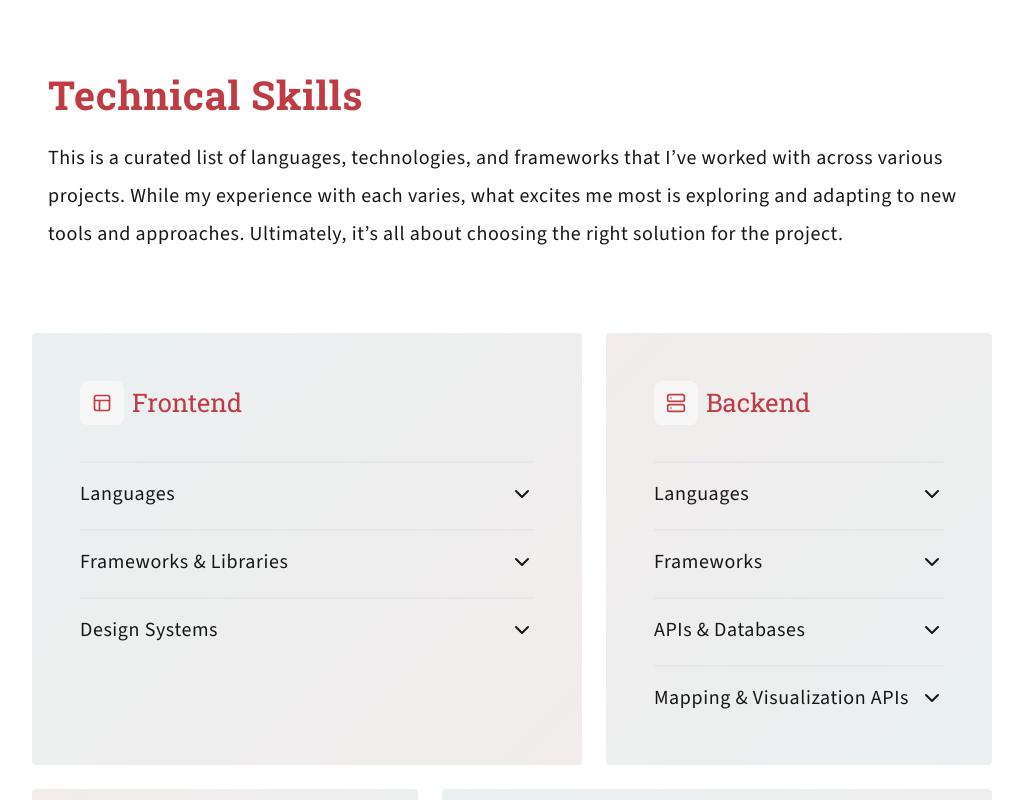
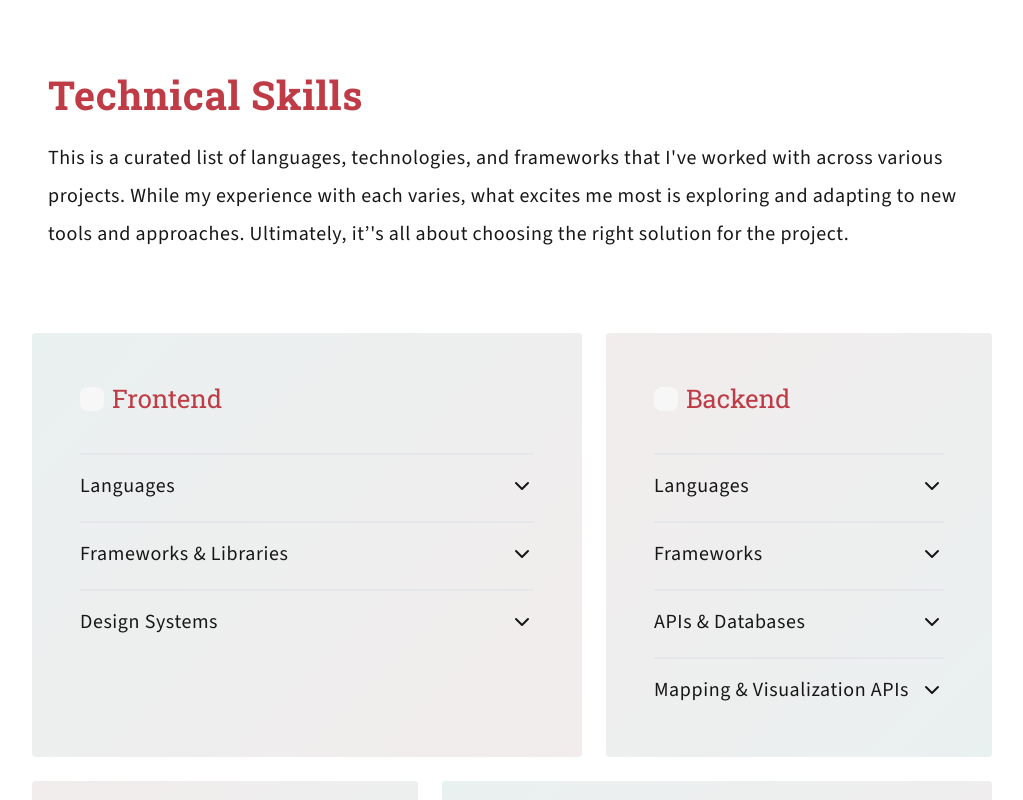
Before and after one commit to kalevitan/kylelevitan, a Next.js app: page / in a window 1280 px wide. Shown: the part 5700-6500 px from the top of the page, without its empty margins (128-1151 px from the left). Built offline with nearby package versions, Linux system fonts and the light colour scheme.

Commit message:
Fix typescript compile errors

```diff
--- a/app/components/credentials/index.tsx
+++ b/app/components/credentials/index.tsx
@@ -1,8 +1,8 @@
 // components/Index.tsx
 'use client';
-import React, { useState } from "react";
+import React from "react";
 import credentialsData from "./credentials.json";
-import * as LucideIcons from 'lucide-react';
+import { LucideProps, icons as LucideIcons } from 'lucide-react';
 import Accordion from "./accordion";
 
 interface Skill {
@@ -21,6 +21,10 @@ interface CredentialsData {
   credentials: Credential[];
 }
 
+interface IconProps extends LucideProps {
+  iconName: string;
+}
+
 const Credentials: React.FC = () => {
   const credentials: CredentialsData = credentialsData;
   // const [expandedCategory, setExpandedCategory] = useState('');
@@ -30,10 +34,10 @@ const Credentials: React.FC = () => {
   //   console.log(expandedCategory);
   // }
 
-  const DynamicIcon = ({ iconName, ...props }) => {
-    const Icon = LucideIcons[iconName];
-    if (!Icon) return null;
-    return <Icon {...props} />;
+  const DynamicIcon = ({ iconName, ...props }: IconProps) => {
+    const LucideIcon = LucideIcons[iconName as keyof typeof LucideIcons];
+    if (!LucideIcon || typeof LucideIcon !== "function") return null;
+    return <LucideIcon {...props} />;
   };
 
   return (
@@ -42,7 +46,8 @@ const Credentials: React.FC = () => {
         <h2>Technical Skills</h2>
         <div className="credentials__introduction">
           <p className="lead">
-            This is a curated list of languages, technologies, and frameworks that I’ve worked with across various projects. While my experience with each varies, what excites me most is exploring and adapting to new tools and approaches. Ultimately, it’s all about choosing the right solution for the project.          </p>
+            This is a curated list of languages, technologies, and frameworks that I&apos;ve worked with across various projects. While my experience with each varies, what excites me most is exploring and adapting to new tools and approaches. Ultimately, it’&apos;s all about choosing the right solution for the project.
+          </p>
         </div>
       </div>
       <div className="layout xl:!col-span-3 xl:mx-40 2xl:mx-60 mx-0 !px-0">
@@ -51,7 +56,7 @@ const Credentials: React.FC = () => {
             <div className={`credentials__list flex flex-col p-12 border-spacing-2 rounded items-start gap-6 ${credential.grid == 'large' ? 'col-span-full sm:col-span-7 gradient-left' : 'col-span-full sm:col-span-5 gradient-right'}`} key={credential.category}>
               <h3 className="m-0 flex gap-2 items-center">
                 <div className="p-3 rounded-lg bg-[var(--background-gray)] bg-opacity-10">
-                  <DynamicIcon className="w-5 h-5 text-[var(--brand)]" iconName={credential.icon} size={25} />
+                  <DynamicIcon className={"w-5 h-5 text-[var(--brand)]"} iconName={credential.icon} size={25} />
                 </div>
                 {credential.category}
               </h3>
--- a/app/components/header.tsx
+++ b/app/components/header.tsx
@@ -19,7 +19,7 @@ export const Header: React.FC = () => {
       </h1>
       <div className="header__introduction">
         <p className="lead">
-          I'm a software engineer with experience building frontend and backend solutions for a variety of platforms, including content management systems like Drupal and WordPress. I specialize in JavaScript frameworks such as React and Next.js, with additional experience in Vue. My work also includes API development using REST and GraphQL, as well as building and maintaining full-stack applications with technologies like Ruby on Rails. With a strong background in system administration, design, and cloud platforms, I deliver end-to-end solutions tailored to client needs.
+          I&apos;m a software engineer with experience building frontend and backend solutions for a variety of platforms, including content management systems like Drupal and WordPress. I specialize in JavaScript frameworks such as React and Next.js, with additional experience in Vue. My work also includes API development using REST and GraphQL, as well as building and maintaining full-stack applications with technologies like Ruby on Rails. With a strong background in system administration, design, and cloud platforms, I deliver end-to-end solutions tailored to client needs.
         </p>
       </div>
     </motion.div>
```
